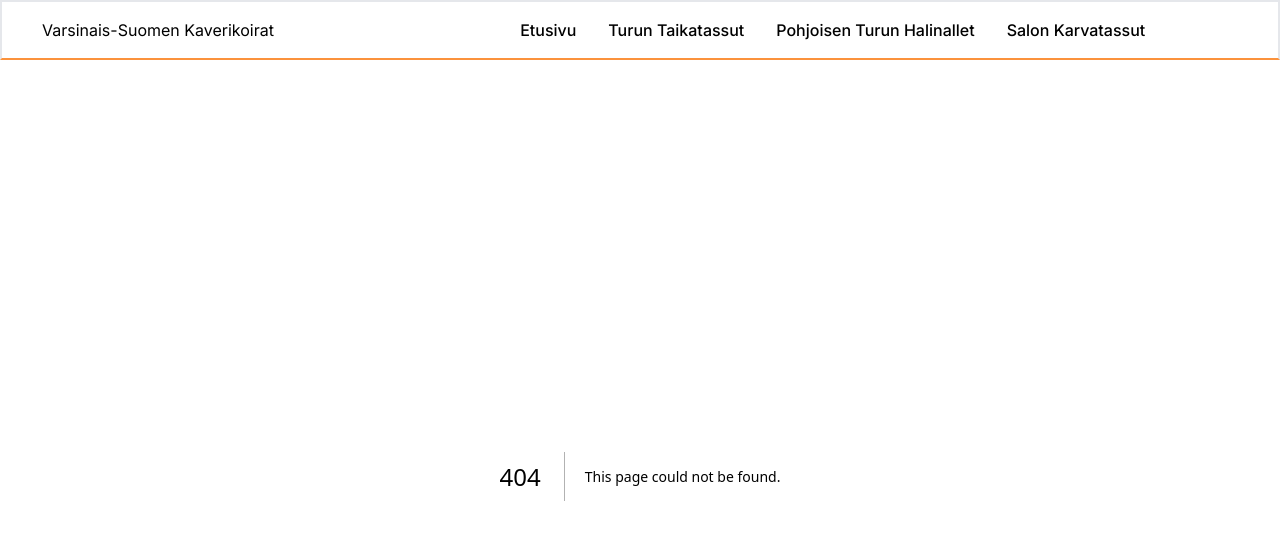
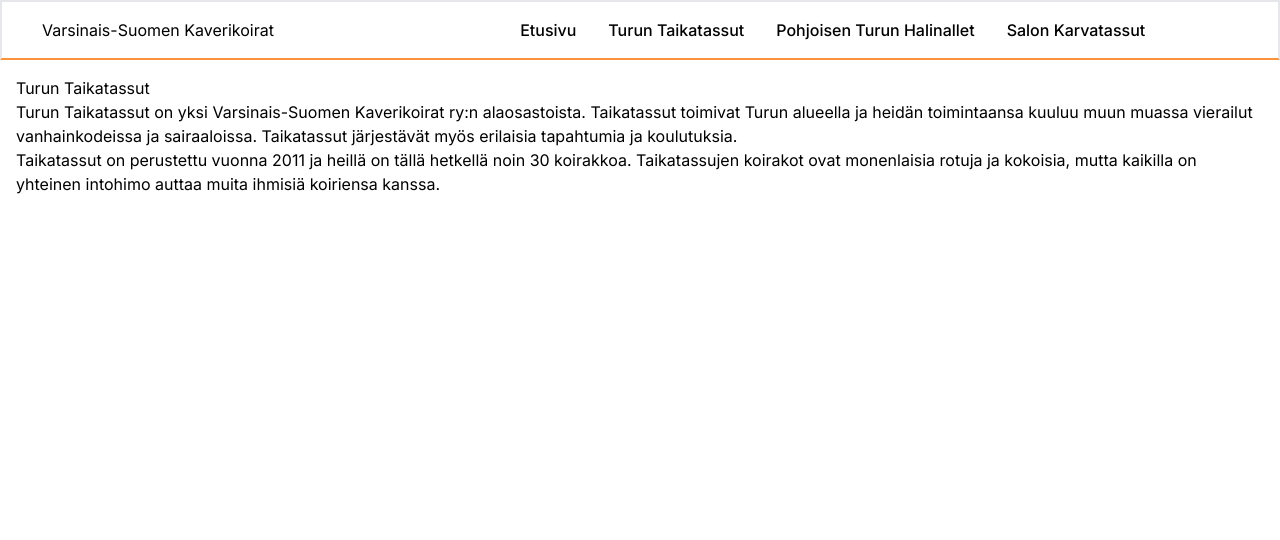
Before and after one commit to kasperi-r/vskaverikoirat, a Next.js app: page /taikatassut in a window 1280 px wide. Before the commit this address had no page. Shown: the top 540 px of the page. Built offline with nearby package versions, Linux system fonts and the light colour scheme.

Commit message:
Create page.tsx

```diff
--- /dev/null
+++ b/app/taikatassut/page.tsx
@@ -0,0 +1,9 @@
+export default function Taikatassut() {
+  return (
+    <div>
+      <h1>Turun Taikatassut</h1>
+      <p>Turun Taikatassut on yksi Varsinais-Suomen Kaverikoirat ry:n alaosastoista. Taikatassut toimivat Turun alueella ja heidän toimintaansa kuuluu muun muassa vierailut vanhainkodeissa ja sairaaloissa. Taikatassut järjestävät myös erilaisia tapahtumia ja koulutuksia.</p>
+      <p>Taikatassut on perustettu vuonna 2011 ja heillä on tällä hetkellä noin 30 koirakkoa. Taikatassujen koirakot ovat monenlaisia rotuja ja kokoisia, mutta kaikilla on yhteinen intohimo auttaa muita ihmisiä koiriensa kanssa.</p>
+    </div>
+  );
+}
```
